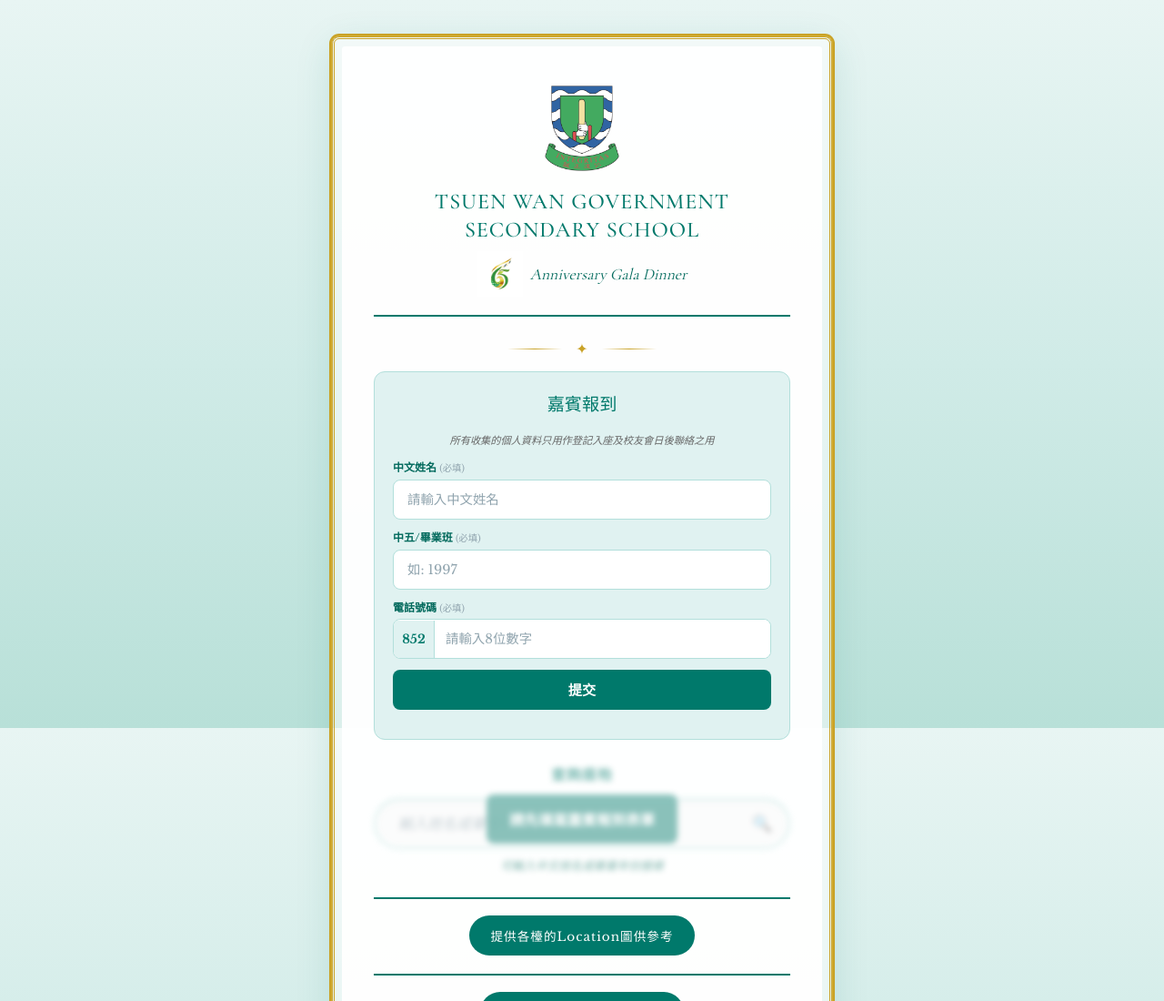
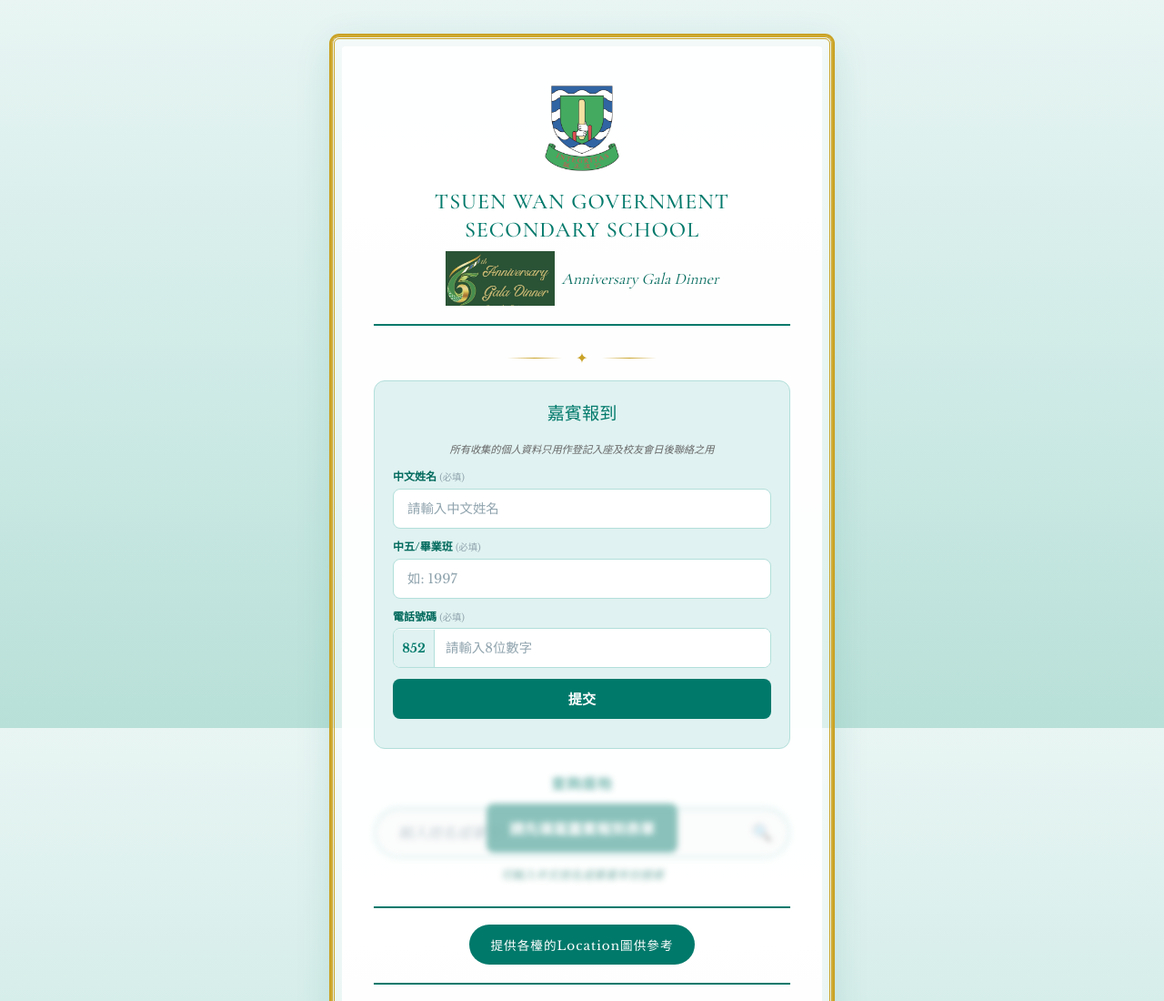
Before and after one commit to cartang0112/twgss_dinner, a plain HTML site: page index.html in a window 1280 px wide. Shown: the top 1100 px of the page at 91% size. Drawn offline with nearby package versions, Linux system fonts and the light colour scheme.

Commit message:
Use reference.jpeg for 65th logo (with th superscript)

```diff
--- a/index.html
+++ b/index.html
@@ -83,7 +83,7 @@
         }
 
         .header .subtitle-logo {
-            height: 50px;
+            height: 60px;
             width: auto;
         }
 
@@ -671,7 +671,7 @@
                 <div class="header">
                     <h1>Tsuen Wan Government Secondary School</h1>
                     <p class="subtitle">
-                        <img src="65th-Anniversary-Logo.jpg" alt="65th" class="subtitle-logo">
+                        <img src="reference.jpeg" alt="65th" class="subtitle-logo">
                         Anniversary Gala Dinner
                     </p>
                 </div>
```
